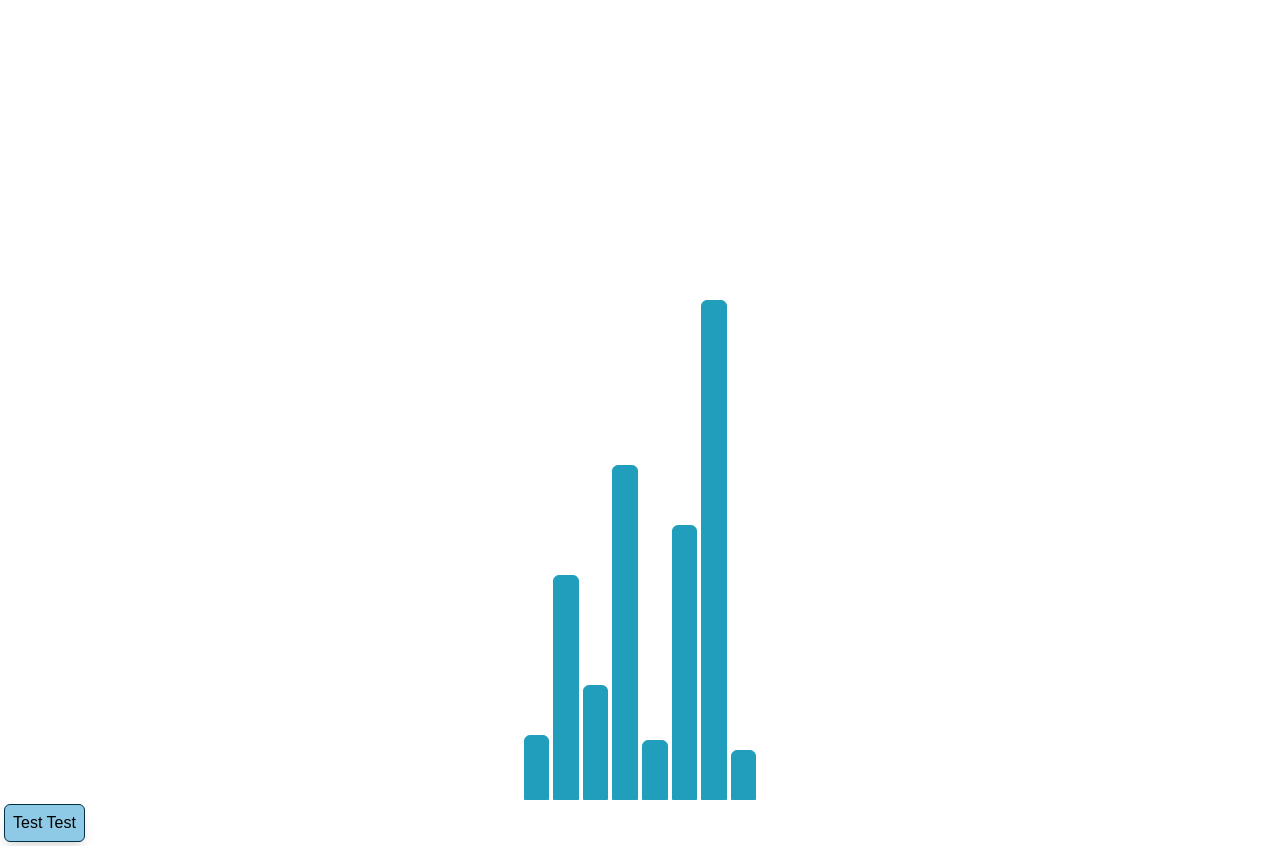
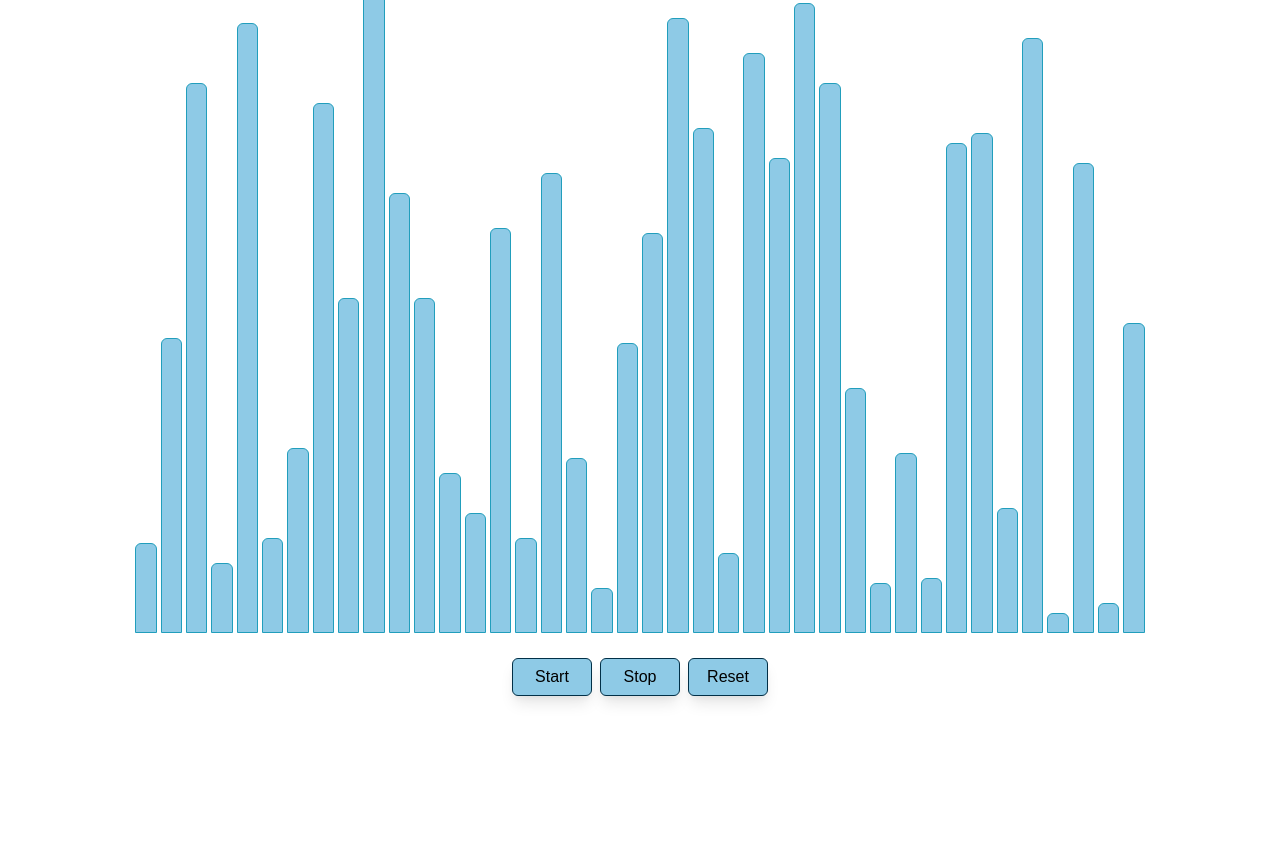
Before and after one commit to KorbenAU/sorting-visualizer-ii, a React (Create React App) app: page / in a window 1280 px wide. After the commit the page ends 800 px from the top, so only its background shows below. Built offline with nearby package versions, Linux system fonts and the light colour scheme.

Commit message:
create controller

```diff
--- a/src/App.js
+++ b/src/App.js
@@ -1,14 +1,12 @@
 import React from 'react';
-import SortingPlayer from './components/SortingPlayer/SortingPlayer';
-import Button from './components/Button';
+import SortingPlayerPage from './pages/SortingPlayerPage';
 
 function App() {
   return (
     <>
       <div className='h-screen w-screen'>
-        <SortingPlayer />
+        <SortingPlayerPage />
       </div>
-      <Button>Test Test</Button>
     </>
   );
 }
--- a/src/components/Button.jsx
+++ b/src/components/Button.jsx
@@ -15,6 +15,7 @@ const Button = ({ onClick, children }) => {
     'rounded-md',
     'border-black',
     'shadow-lg',
+    'w-20',
   ];
 
   return (
--- a/src/components/SortingPlayer/Bar.jsx
+++ b/src/components/SortingPlayer/Bar.jsx
@@ -1,10 +1,16 @@
 import React from 'react';
 
-const Bar = ({ value, comparing, switching }) => {
+const Bar = ({ number }) => {
+  const { value, comparing, switching } = number;
+
   let barClasses = ['border', 'mx-0.5', 'rounded-t-md'];
 
   if (comparing) {
     barClasses = barClasses.concat(['bg-blue_dark border-blue_dark']);
+  } else if (switching) {
+    barClasses = barClasses.concat(['bg-org_light border-org_dark']);
+  } else {
+    barClasses = barClasses.concat(['bg-blue_light border-blue_dark']);
   }
 
   return (
--- /dev/null
+++ b/src/components/SortingPlayer/ControllerBar.js
@@ -0,0 +1,14 @@
+import React from 'react';
+import Button from '../Button';
+
+const ControllerBar = ({ onReset }) => {
+  return (
+    <div className='flex flex-row mt-5'>
+      <Button>Start</Button>
+      <Button>Stop</Button>
+      <Button onClick={onReset}>Reset</Button>
+    </div>
+  );
+};
+
+export default ControllerBar;
--- a/src/components/SortingPlayer/SortingPlayer.jsx
+++ b/src/components/SortingPlayer/SortingPlayer.jsx
@@ -1,14 +1,12 @@
-import React, { useState } from 'react';
+import React, { useEffect } from 'react';
 import Bar from './Bar';
 
-const SortingPlayer = () => {
-  const [numbers, setNumbers] = useState([13, 45, 23, 67, 12, 55, 100, 10]);
-
+const SortingPlayer = ({ numbers }) => {
   return (
-    <div className="flex flex-row h-full w-full items-end justify-center">
-      {numbers.map((number) => (
-        <Bar value={number} comparing />
-      ))}
+    <div className='flex flex-row h-4/6 w-10/12 items-end justify-center'>
+      {numbers.map((number, index) => {
+        return <Bar key={index} number={number} comparing />;
+      })}
     </div>
   );
 };
--- /dev/null
+++ b/src/pages/SortingPlayerPage.jsx
@@ -0,0 +1,38 @@
+import React, { useEffect, useState } from 'react';
+import ControllerBar from '../components/SortingPlayer/ControllerBar';
+import SortingPlayer from '../components/SortingPlayer/SortingPlayer';
+
+const SortingPlayerPage = () => {
+  const [numbers, setNumbers] = useState([]);
+  const [actions, setActions] = useState([]);
+
+  const generateArray = () => {
+    const numList = new Array(40).fill(0).map((_) => {
+      return {
+        value: Math.floor(Math.random() * 130) + 1,
+        comparing: false,
+        switching: false,
+      };
+    });
+    setNumbers(numList);
+  };
+
+  useEffect(() => {
+    generateArray();
+  }, []);
+
+  const resetHandler = () => {
+    console.log('reset');
+    generateArray();
+  };
+
+  return (
+    <div className='w-full h-full flex flex-col items-center justify-center'>
+      <SortingPlayer numbers={numbers} />
+      <hr />
+      <ControllerBar onReset={resetHandler} />
+    </div>
+  );
+};
+
+export default SortingPlayerPage;
```
